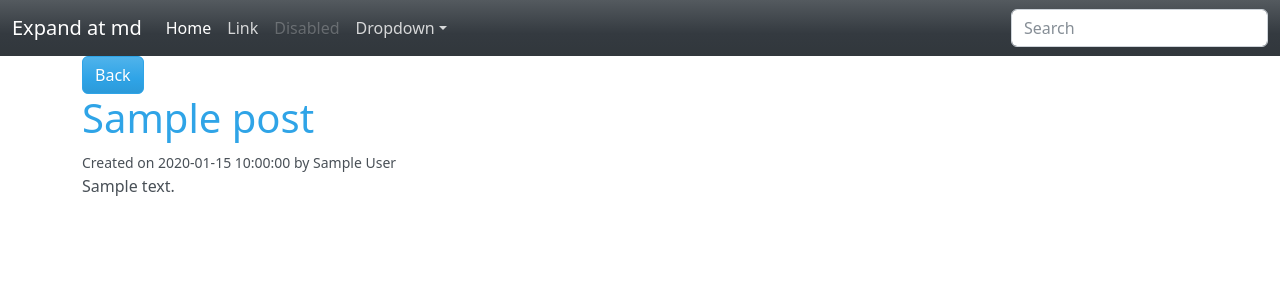
After one commit to abasile1-tech/php_blog, a PHP site: page /phpsandbox/post.php?id=1 in a window 1280 px wide. The commit adds this page. Shown: the top 300 px of the page. Run offline with PHP 8.4, Linux system fonts and the light colour scheme; tables that the repository leaves empty or names only in its code hold one stand-in row (values such as "Sample post").

Commit message:
Added some improved styling, a way to see each post individually, and a generic navbar to be customized in the future.

```diff
--- /dev/null
+++ b/config/config.php
@@ -0,0 +1,6 @@
+<?php
+	define('ROOT_URL', 'http://localhost/phpsandbox/blog/');
+	define('DB_HOST', 'localhost');
+	define('DB_USER', 'root');
+	define('DB_PASS', '');
+	define('DB_NAME', 'phpblog');
--- a/config/db.php
+++ b/config/db.php
@@ -1,10 +1,9 @@
 <?php
 	// Create Connection
-	$conn = mysqli_connect('localhost','root','','phpblog');
+	$conn = mysqli_connect(DB_HOST,DB_USER,DB_PASS,DB_NAME);
 
 	// Check Connection
 	if(mysqli_connect_errno()){
 		// Connection Failed
 		echo 'Failed to connect to MySQL ' . mysqli_connect_errno();
 	}
-	echo 'Connected successfully to MySQL phpblog';
--- /dev/null
+++ b/inc/footer.php
@@ -0,0 +1,2 @@
+</body>
+</html>
--- /dev/null
+++ b/inc/header.php
@@ -0,0 +1,8 @@
+<!DOCTYPE html>
+<html>
+	<head>
+		<title>PHP Blog</title>
+		<link rel="stylesheet" type="text/css" href="https://bootswatch.com/5/cerulean/bootstrap.min.css">
+	</head>
+	<body>
+		<?php include('navbar.php'); ?>
--- /dev/null
+++ b/inc/navbar.php
@@ -0,0 +1,33 @@
+<nav class="navbar navbar-expand-md navbar-dark bg-dark" aria-label="Fourth navbar example">
+    <div class="container-fluid">
+      <a class="navbar-brand" href="#">Expand at md</a>
+      <button class="navbar-toggler" type="button" data-bs-toggle="collapse" data-bs-target="#navbarsExample04" aria-controls="navbarsExample04" aria-expanded="false" aria-label="Toggle navigation">
+        <span class="navbar-toggler-icon"></span>
+      </button>
+
+      <div class="collapse navbar-collapse" id="navbarsExample04">
+        <ul class="navbar-nav me-auto mb-2 mb-md-0">
+          <li class="nav-item">
+            <a class="nav-link active" aria-current="page" href="#">Home</a>
+          </li>
+          <li class="nav-item">
+            <a class="nav-link" href="#">Link</a>
+          </li>
+          <li class="nav-item">
+            <a class="nav-link disabled">Disabled</a>
+          </li>
+          <li class="nav-item dropdown">
+            <a class="nav-link dropdown-toggle" href="#" id="dropdown04" data-bs-toggle="dropdown" aria-expanded="false">Dropdown</a>
+            <ul class="dropdown-menu" aria-labelledby="dropdown04">
+              <li><a class="dropdown-item" href="#">Action</a></li>
+              <li><a class="dropdown-item" href="#">Another action</a></li>
+              <li><a class="dropdown-item" href="#">Something else here</a></li>
+            </ul>
+          </li>
+        </ul>
+        <form>
+          <input class="form-control" type="text" placeholder="Search" aria-label="Search">
+        </form>
+      </div>
+    </div>
+  </nav>
--- /dev/null
+++ b/post.php
@@ -0,0 +1,33 @@
+<?php
+	require('config/config.php');
+	require('config/db.php');
+
+	// get ID
+	$id = mysqli_real_escape_string($conn,$_GET['id']);
+
+	// Create Query
+	$query = 'SELECT * FROM posts WHERE id = ' .$id;
+
+	// Get Result
+	$result = mysqli_query($conn, $query);
+
+	// Fetch Data
+	$post = mysqli_fetch_assoc($result);
+	//var_dump($posts);
+
+	// Free Result
+	mysqli_free_result($result);
+
+	// Close Connection
+	mysqli_close($conn);
+?>
+
+<?php include('inc/header.php'); ?>
+	<div class="container">
+		<a href="<?php echo ROOT_URL; ?>" class='btn btn-primary'>Back</a>
+		<h1><?php echo $post['title']; ?></h1>
+		<small>Created on <?php echo $post['created_at']; ?> by
+		<?php echo $post['author']; ?></small>
+		<p><?php echo $post['body']; ?></p>
+	</div>
+<?php include('inc/footer.php'); ?>
```
Also changed, not shown: index.php (+8 -12 lines).
